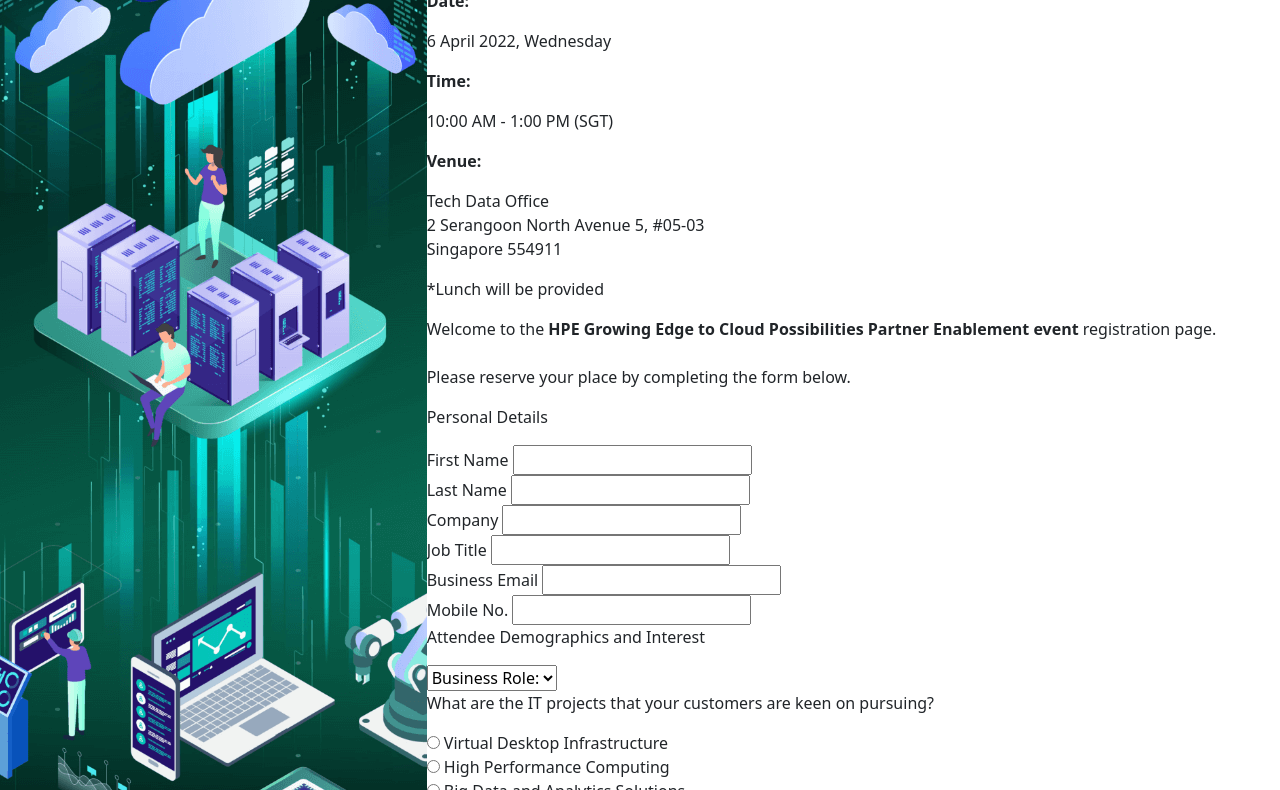
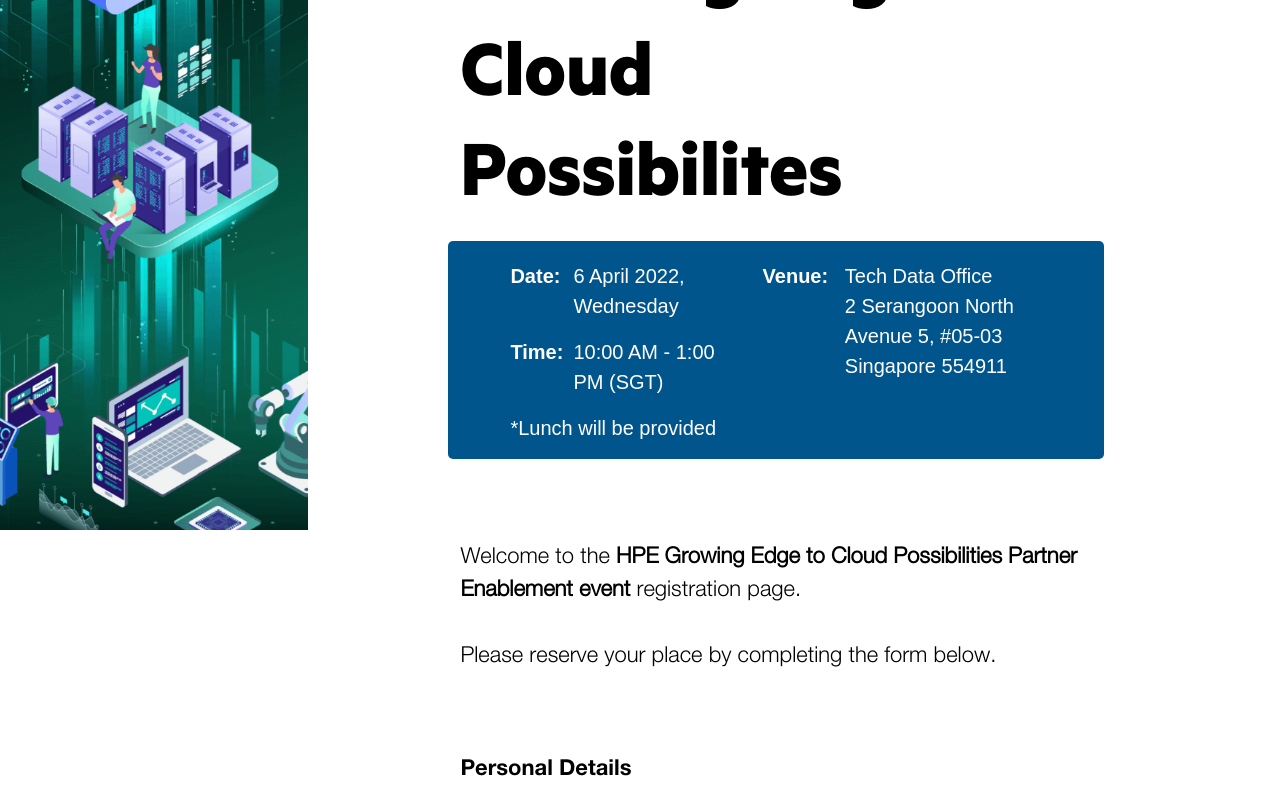
Before and after one commit to viet-v/TechData_clone, a plain HTML site: page index.html in a window 1280 px wide. Shown: the part 227-1017 px from the top of the page. Drawn offline with nearby package versions, Linux system fonts and the light colour scheme.

Commit message:
Styled h1, form personal details section, general layout

```diff
--- a/index.html
+++ b/index.html
@@ -5,11 +5,11 @@
     <meta http-equiv="X-UA-Compatible" content="IE=edge">
     <meta name="viewport" content="width=device-width, initial-scale=1.0">
     <title>TechData - clone</title>
-    <link rel="stylesheet" href="style.css">
 
     <!-- Bootstrap CSS -->
     <link href="https://cdn.jsdelivr.net/npm/bootstrap@5.1.3/dist/css/bootstrap.min.css" rel="stylesheet" integrity="sha384-1BmE4kWBq78iYhFldvKuhfTAU6auU8tT94WrHftjDbrCEXSU1oBoqyl2QvZ6jIW3" crossorigin="anonymous">
-
+    <!-- Custom CSS -->
+    <link rel="stylesheet" href="main.css">
 </head>
 <body>
     <nav class="container-fluid navBar fixed-top">
@@ -18,35 +18,37 @@
         </a>
     </nav>
     <main class="container-fluid row p-0">
-        <aside class="col m-0 p-0">
+        <aside class="col-md-3 m-0 p-0">
             <img src="./images/bg-side.png" alt="Tech illustrative image on the left sidebar" class="bg-side">
         </aside>
-        <section class="content col-8">
-            <h1>Growing Edge to Cloud Possibilites</h1>
-            <div class="event_info">
-                <div>
-                    <div class="event_detail">
-                        <p class="event_detail_bold">
+        <div class="col-md-9 content">
+            <section class="content_top">
+                <h1 class="MetricHPE_bold">Growing Edge to Cloud<br>
+                                            Possibilites</h1>
+                <div class="event_info row">
+                    <div class="col-5">
+                        <div class="event_detail row">
+                            <p class="event_detail_bold col-3">
                                 <b>Date:</b>
                             </p>
-                        <p class="event_detail_normal">
+                            <p class="event_detail_normal col-9">
                                 6 April 2022, Wednesday
                             </p>
                         </div>
-                    <div class="event_detail">
-                        <p class="event_detail_bold">
+                        <div class="event_detail row">
+                            <p class="event_detail_bold col-3">
                                 <b>Time:</b>
                             </p>
-                        <p class="event_detail_normal">
+                            <p class="event_detail_normal col-9">
                                 10:00 AM - 1:00 PM (SGT)
                             </p>
                         </div>
                     </div>
-                <div class="event_detail">
-                    <p class="event_detail_bold">
+                    <div class="event_detail col-7 row">
+                        <p class="event_detail_bold col-3">
                             <b>Venue:</b>
                         </p>
-                    <p class="event_detail_normal">
+                        <p class="event_detail_normal col-9">
                             Tech Data Office<br>
                             2 Serangoon North Avenue 5, #05-03<br>
                             Singapore 554911
@@ -58,57 +60,63 @@
                         </p>
                     </div>
                 </div>
-            <p class="event_instruction">
+                <p class="event_instruction HelveticaNeueLt">
                     Welcome to the <b>HPE Growing Edge to Cloud Possibilities Partner Enablement event</b> registration page.
                     <br><br>
                     Please reserve your place by completing the form below.
                 </p>
                 <form action="" method="post" name="regForm">
                     <div class="personal_details">
-                    <p class="field_title">
+                        <p class="field_title HelveticaNeueBd">
                             Personal Details
                         </p>
                         <div class="personal_details_fields">
-                        <div class="text_field">
-                            <label for="firstName" class="field_label">
+                            <div class="row">
+                                <div class="input_field col-6 row">
+                                    <label for="firstName" class="field_label HelveticaNeueLt">
                                         First Name
                                     </label>
                                     <input type="text" id="firstName" class="text_input" name="firstName">
                                 </div>
-                        <div class="text_field">
-                            <label for="lastName" class="field_label">
+                                <div class="input_field col-6 row">
+                                    <label for="lastName" class="field_label HelveticaNeueLt">
                                         Last Name
                                     </label>
                                     <input type="text" id="lastName" class="text_input" name="lastName">
                                 </div>
-                        <div class="text_field">
-                            <label for="company" class="field_label">
+                            </div>
+                            <div class="row">
+                                <div class="input_field col-6 row">
+                                    <label for="company" class="field_label HelveticaNeueLt">
                                         Company
                                     </label>
                                     <input type="text" id="company" class="text_input" name="company">
                                 </div>
-                        <div class="text_field">
-                            <label for="jobTitle" class="field_label">
+                                <div class="input_field col-6 row">
+                                    <label for="jobTitle" class="field_label HelveticaNeueLt">
                                         Job Title
                                     </label>
                                     <input type="text" id="jobTitle" class="text_input" name="jobTitle">
                                 </div>
-                        <div class="text_field">
-                            <label for="businessEmail" class="field_label">
+                            </div>
+                            <div class="row">
+                                <div class="input_field col-6 row">
+                                    <label for="businessEmail" class="field_label HelveticaNeueLt">
                                         Business Email
                                     </label>
                                     <input type="email" id="businessEmail" class="text_input" name="businessEmail">
                                 </div>
-                        <div class="text_field">
-                            <label for="mobileNo" class="field_label">
+                                <div class="input_field col-6 row">
+                                    <label for="mobileNo" class="field_label HelveticaNeueLt">
                                         Mobile No.
                                     </label>
                                     <input type="tel" id="mobileNo" class="text_input" name="mobileNo">
                                 </div>
                             </div>
                         </div>
+                    </div>
                     <div class="demographic">
-                    <p class="field_title">
+                        <p class="field_title HelveticaNeueBd">
                             Attendee Demographics and Interest
                         </p>
 
@@ -160,6 +168,9 @@
                         </div>
                     </div>
                     <div class="dietary">
+                        <p class="field_title HelveticaNeueBd">
+                            Dietary Preference:
+                        </p>
                         <select name="dietary_preference" id="dietary_preference">
                             <option value="" style="display: none;">Please choose:</option>
                             <option value="none">None</option>
@@ -182,6 +193,8 @@
                     </div>
                     <button>Submit Form</button>
                 </form>
+            </section>
+            <section class="content_bottom">
                 <div class="contact">
                     <img src="./images/icon-contact.png" alt="phone logo">
                     <p class="">Should you have any queries, please feel free to call us at <a href="tel:6295 1788">6295 1788</a> or email <a href="mailto:">Olivia Wang</a> for more information.</p>
@@ -201,6 +214,7 @@
                     </div>
                 </div>
             </section>
+        </div>
     </main>
 
     <!-- Bootstrap JS -->
--- /dev/null
+++ b/main.css
@@ -0,0 +1,140 @@
+/* ------------------- FONTS ---------------------- */
+
+@font-face {
+    font-family: 'MetricHPE_bold';
+    src: url('./fonts/MetricHPE-Desktop-Bold.otf') format('opentype');
+}
+@font-face {
+    font-family: 'HelveticaNeueBd';
+    src: url('./fonts/HelveticaNeueBd.otf') format('opentype');
+}
+@font-face {
+    font-family: 'HelveticaNeueLt';
+    src: url('/fonts/HelveticaNeueLt.otf') format('opentype');
+}
+
+.MetricHPE_bold {
+    font-family: 'MetricHPE_bold', sans-serif;
+}
+.HelveticaNeueBd {
+    font-family: 'HelveticaNeueBd', sans-serif;
+}
+.HelveticaNeueLt {
+    font-family: 'HelveticaNeueLt', sans-serif;
+}
+
+/* ------------------- COLORS & FONT SIZE ---------------------- */
+:root {
+    --text-color-black: #000000;
+    --text-color-white: #FFFFFF;
+    --bg-color-indigo: #21314D;
+    --bg-color-white: #FFFFFF;
+    --bg-color-blue: #00558C;
+    --bg-color-li-blue: #00B1E2;
+    --bg-color-gray: rgba(33, 49, 77, 0.09);
+    --border-color: #7C7C7C;
+
+    --fs-83: 5.2rem;
+    --fs-22: 1.375rem;
+    --fs-20: 1.25rem;
+    --fs-16: 1rem;
+    --fs-13: 0.8125rem;
+    --fs-12: 0.75rem;
+}
+
+body {
+    font-family: Arial, sans-serif;
+    color: var(--text-color-black);
+}
+
+/* ------------------- HEADING ---------------------- */
+.navBar {
+    background-color: var(--bg-color-indigo);
+    display: flex;
+    justify-content: center;
+    align-items: center;
+    height: 80px;
+}
+
+.logo_techdata {
+    max-width: 155px;
+}
+
+/* ------------------- MAIN ---------------------- */
+.content {
+    position: relative;
+    left: 25%;
+    display: flex;
+    flex-direction: column;
+    align-items: center;
+    margin-top: 10rem ;
+}
+
+.content_top {
+    width: 70%;
+}
+
+.content-bottom {
+    width: 100%;
+}
+
+h1 {
+    font-size: var(--fs-83);
+    color: var(--text-color-black);
+}
+
+aside {
+    position: fixed;
+}
+
+.bg-side {
+    width: 100%;
+}
+
+.event_info {
+    font-size: var(--fs-20);
+    color: var(--text-color-white);
+    background-color: var(--bg-color-blue);
+    border-radius: 5px;
+    padding-left: 50px;
+    padding-top: 20px;
+    width: 100%;
+}
+
+.event_instruction {
+    font-size: var(--fs-22);
+    margin-top: 80px;
+    margin-bottom: 80px;
+}
+
+.field_title {
+    font-size: var(--fs-22);
+}
+
+.personal_details_fields .row,
+.field_label,
+.text_input {
+    padding-left: 0;
+    margin-left: 0;
+}
+
+.field_label {
+    font-size: var(--fs-20);
+}
+
+.text_input {
+    font-size: var(--fs-20);
+    width: 512px;
+    height: 42px;
+    border-radius: 7px;
+    border: 1px solid var(--border-color);
+    text-indent: 5px;
+}
+
+.input_field:nth-child(2n+1) {
+    padding-right: 58px;
+}
+
+.personal_details_fields > .row {
+    padding-bottom: 28px;
+}
--- a/style.css
+++ /dev/null
@@ -1,37 +0,0 @@
-@font-face {
-    font-family: 'MetricHPE_bold';
-    src: url('./fonts/MetricHPE-Desktop-Bold.otf') format('opentype');
-}
-@font-face {
-    font-family: 'HelveticaNeueBd';
-    src: url('./fonts/HelveticaNeueBd.otf') format('opentype');
-}
-@font-face {
-    font-family: 'HelveticaNeueLt';
-    src: url('/fonts/HelveticaNeueLt.otf') format('opentype');
-}
-
-.MetricHPE_bold {
-    font-family: 'MetricHPE_bold', sans-serif;
-}
-.HelveticaNeueBd {
-    font-family: 'HelveticaNeueBd', sans-serif;
-}
-.HelveticaNeueLt {
-    font-family: 'HelveticaNeueLt', sans-serif;
-}
-
-
-.bg-side {
-    position: fixed;
-}
-
-.navBar {
-    background-color: #21314D;
-    display: flex;
-    justify-content: center;
-}
-
-.content {
-    margin-top: 10rem !important ;
-}
```
Also changed, not shown: FA1_HPE Tech Data Partner Enablement Event_Registration Page/FA1_HPE Tech Data Partner Enablement Event_Registration Page.jpg (added), 1 other file. Lines whose indentation alone changed are shown as unchanged.
